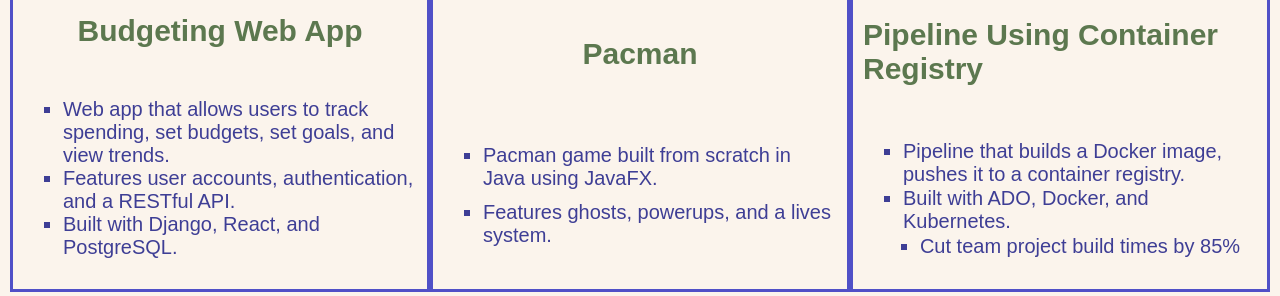
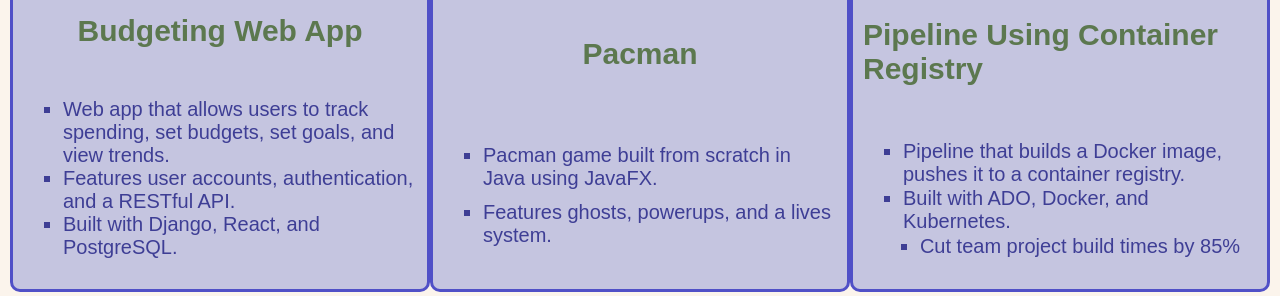
Before and after one commit to carterTriesCode/resume, a plain HTML site: page index.html in a window 1280 px wide. Shown: the part 2130-2426 px from the top of the page. Drawn offline with Linux system fonts and the light colour scheme; a web font is replaced by a local one.

Commit message:
added border radius

```diff
--- a/css/style.css
+++ b/css/style.css
@@ -134,6 +134,8 @@ section a:hover {
     justify-items:center;
     border: #5050c7 3px solid;
     padding: 10px;
+    background-color: #c5c5e0;
+    border-radius: 10px;
 }
 
 .one-col {
```
